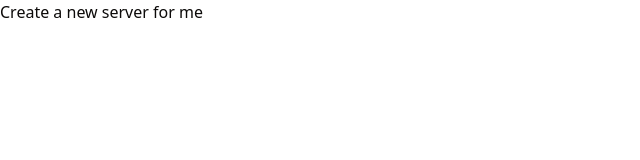
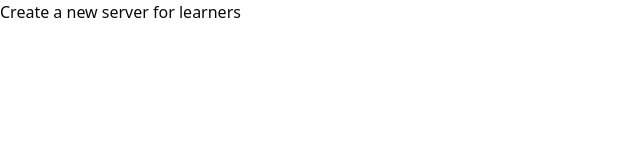
Before and after one commit to San2021331091/EduConnect, a Next.js app: page / in a window 1280 px wide. Shown: the top 160 px of the page, without its empty margins (0-640 px from the left). Built offline with nearby package versions, Linux system fonts and the light colour scheme.

Commit message:
page setup

```diff
--- a/app/(setup)/page.tsx
+++ b/app/(setup)/page.tsx
@@ -1,5 +1,5 @@
 const SetUpPage: React.FC = async () => {
-  return <div>Create a new server for me</div>;
+  return <div>Create a new server for learners </div>;
 };
 
 export default SetUpPage;
```
